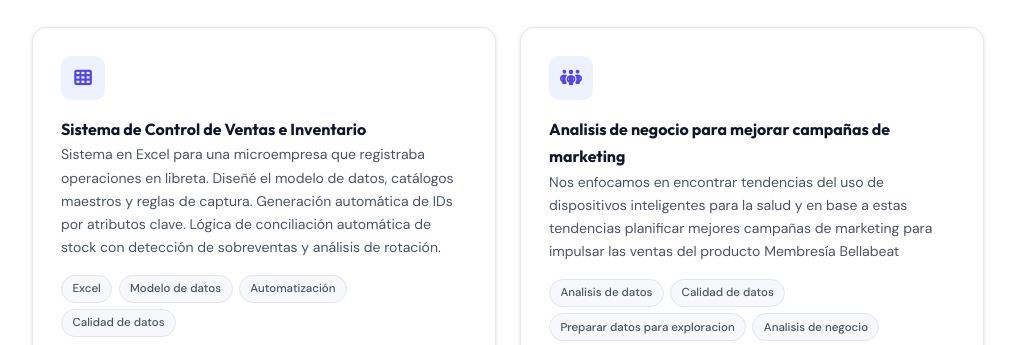
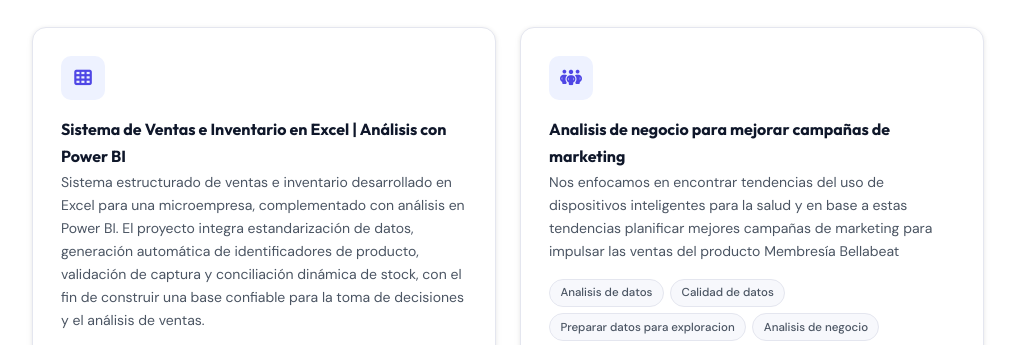
Before and after one commit to JoseLuis6766/JoseLuis6766.github.io, a plain HTML site: page index.html in a window 1280 px wide. Shown: the part 1810-2155 px from the top of the page, without its empty margins (132-1147 px from the left). Drawn offline with Linux system fonts and the light colour scheme.

Commit message:
se agrego la parte de analisi

```diff
--- a/index.html
+++ b/index.html
@@ -523,9 +523,9 @@
       <article class="proj-card reveal d1">
         <div class="proj-icon"><i class="fa-solid fa-table-cells"></i></div>
         <div>
-          <div class="proj-title">Sistema de Control de Ventas e Inventario</div>
+          <div class="proj-title">Sistema de Ventas e Inventario en Excel | Análisis con Power BI</div>
           <p class="proj-desc">
-            Sistema en Excel para una microempresa que registraba operaciones en libreta. Diseñé el modelo de datos, catálogos maestros y reglas de captura. Generación automática de IDs por atributos clave. Lógica de conciliación automática de stock con detección de sobreventas y análisis de rotación.
+            Sistema estructurado de ventas e inventario desarrollado en Excel para una microempresa, complementado con análisis en Power BI. El proyecto integra estandarización de datos, generación automática de identificadores de producto, validación de captura y conciliación dinámica de stock, con el fin de construir una base confiable para la toma de decisiones y el análisis de ventas.
           </p>
         </div>
         <div class="proj-tags">
```
